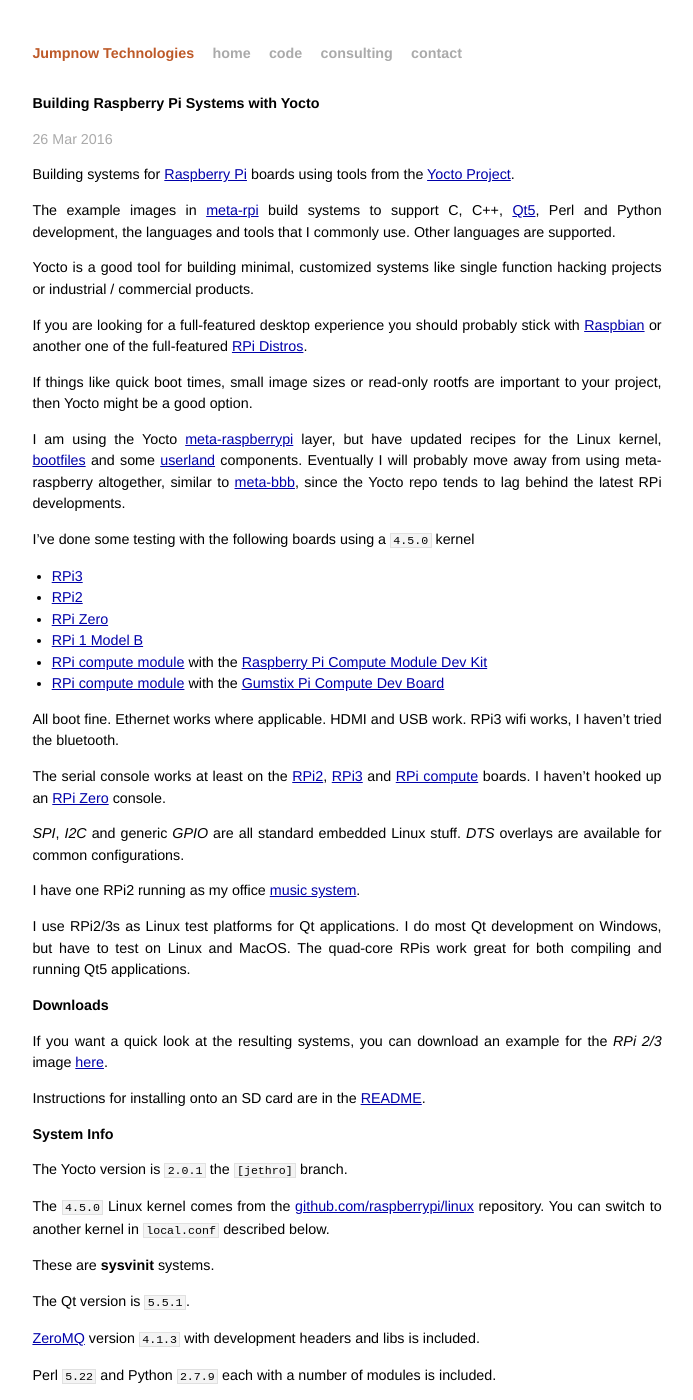
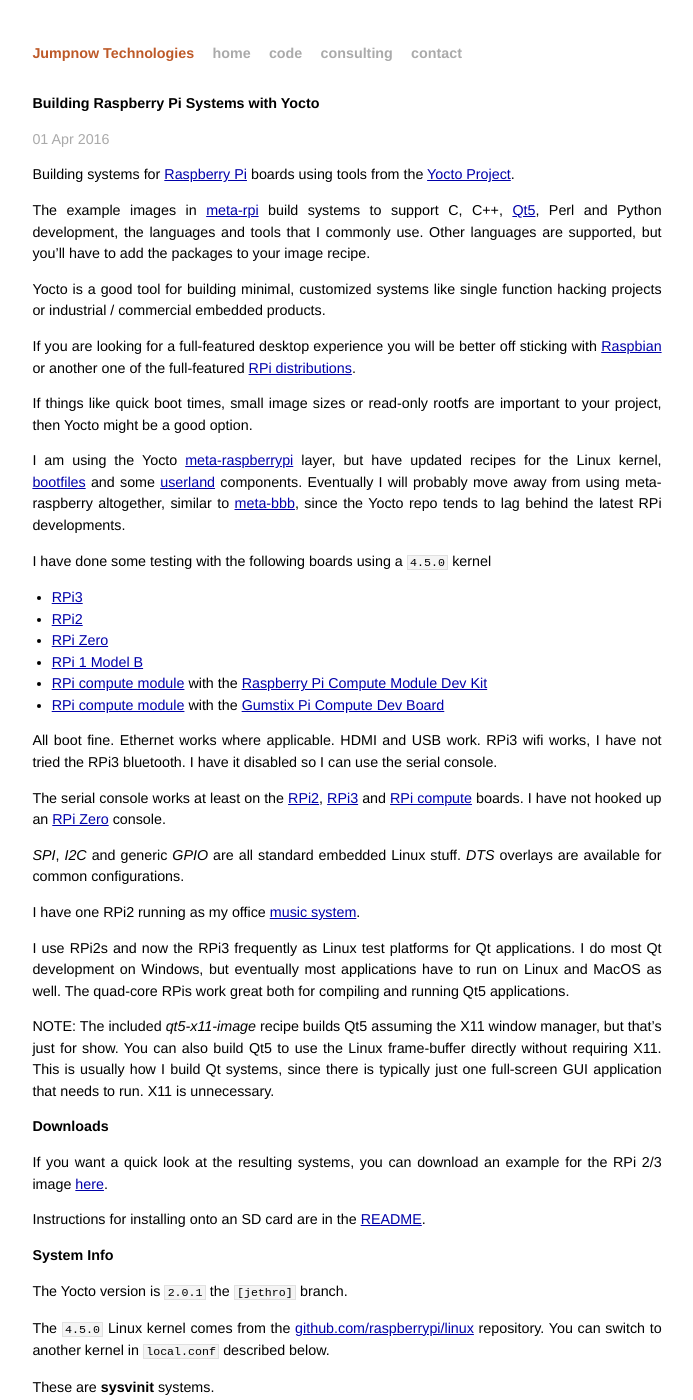
Before and after one commit to jumpnow/jumpnowtek-site, a Jekyll site: the page built from _posts/2015-12-04-Raspberry-Pi-Systems-with-Yocto.md, in a window 1280 px wide and 1400 px high. Shown: the whole window, without its empty margins (293-986 px from the left). Built offline with Jekyll 4.4.1, drawn with Linux system fonts in a browser that asks for light colours.

Commit message:
rpi doc notes

```diff
--- a/_posts/2015-12-04-Raspberry-Pi-Systems-with-Yocto.md
+++ b/_posts/2015-12-04-Raspberry-Pi-Systems-with-Yocto.md
@@ -2,24 +2,24 @@
 layout: post
 title: Building Raspberry Pi Systems with Yocto
 description: "Building customized systems for the Raspberry Pi using tools from the Yocto Project"
-date: 2016-03-26 10:10:00
+date: 2016-04-01 15:00:00
 categories: rpi
 tags: [linux, rpi, yocto, rpi2, rpi3, rpi zero, rpi compute]
 ---
 
 Building systems for [Raspberry Pi][rpi] boards using tools from the [Yocto Project][Yocto].
 
-The example images in [meta-rpi][meta-rpi] build systems to support C, C++, [Qt5][qt], Perl and Python development, the languages and tools that I commonly use. Other languages are supported.
+The example images in [meta-rpi][meta-rpi] build systems to support C, C++, [Qt5][qt], Perl and Python development, the languages and tools that I commonly use. Other languages are supported, but you'll have to add the packages to your image recipe.
 
-Yocto is a good tool for building minimal, customized systems like single function hacking projects or industrial / commercial products.
+Yocto is a good tool for building minimal, customized systems like single function hacking projects or industrial / commercial embedded products.
 
-If you are looking for a full-featured desktop experience you should probably stick with [Raspbian][raspbian] or another one of the full-featured [RPi Distros][rpi-distros].
+If you are looking for a full-featured desktop experience you will be better off sticking with [Raspbian][raspbian] or another one of the full-featured [RPi distributions][rpi-distros].
 
 If things like quick boot times, small image sizes or read-only rootfs are important to your project, then Yocto might be a good option.
 
 I am using the Yocto [meta-raspberrypi][meta-raspberrypi] layer, but have updated recipes for the Linux kernel, [bootfiles][firmware-repo] and some [userland][userland-repo] components. Eventually I will probably move away from using meta-raspberry altogether, similar to [meta-bbb][meta-bbb], since the Yocto repo tends to lag behind the latest RPi developments.
 
-I've done some testing with the following boards using a `4.5.0` kernel
+I have done some testing with the following boards using a `4.5.0` kernel
 
 * [RPi3][rpi3-b]
 * [RPi2][rpi2-b]
@@ -28,19 +28,21 @@
 * [RPi compute module][rpi-compute] with the [Raspberry Pi Compute Module Dev Kit][rpi-compute-dev-kit]
 * [RPi compute module][rpi-compute] with the [Gumstix Pi Compute Dev Board][gumstix-pi-compute]
 
-All boot fine. Ethernet works where applicable. HDMI and USB work. RPi3 wifi works, I haven't tried the bluetooth.
+All boot fine. Ethernet works where applicable. HDMI and USB work. RPi3 wifi works, I have not tried the RPi3 bluetooth. I have it disabled so I can use the serial console.
 
-The serial console works at least on the [RPi2][rpi2-b], [RPi3][rpi3-b] and [RPi compute][rpi-compute] boards. I haven't hooked up an [RPi Zero][rpi-zero] console.
+The serial console works at least on the [RPi2][rpi2-b], [RPi3][rpi3-b] and [RPi compute][rpi-compute] boards. I have not hooked up an [RPi Zero][rpi-zero] console.
 
 *SPI*, *I2C* and generic *GPIO* are all standard embedded Linux stuff. *DTS* overlays are available for common configurations.
 
 I have one RPi2 running as my office [music system][rpi-pandora].
 
-I use RPi2/3s as Linux test platforms for Qt applications. I do most Qt development on Windows, but have to test on Linux and MacOS. The quad-core RPis work great for both compiling and running Qt5 applications.
+I use RPi2s and now the RPi3 frequently as Linux test platforms for Qt applications. I do most Qt development on Windows, but eventually most applications have to run on Linux and MacOS as well. The quad-core RPis work great both for compiling and running Qt5 applications.
+
+NOTE: The included *qt5-x11-image* recipe builds Qt5 assuming the X11 window manager, but that's just for show. You can also build Qt5 to use the Linux frame-buffer directly without requiring X11. This is usually how I build Qt systems, since there is typically just one full-screen GUI application that needs to run. X11 is unnecessary.
 
 ### Downloads
 
-If you want a quick look at the resulting systems, you can download an example for the *RPi 2/3* image [here][downloads].
+If you want a quick look at the resulting systems, you can download an example for the RPi 2/3 image [here][downloads].
 
 Instructions for installing onto an SD card are in the [README][readme].
 
```
